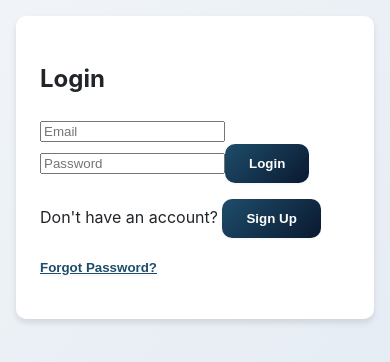
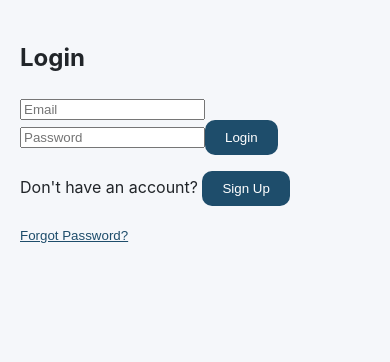
Before and after one commit to Bos243/appointment-booking-app, a React (Create React App) app: page / in a window 390 px wide. Shown: the top 362 px of the page. Built offline with nearby package versions, Linux system fonts and the light colour scheme; no server answers.

Commit message:
Update App.css

```diff
--- a/src/App.css
+++ b/src/App.css
@@ -1,167 +1,80 @@
 :root {
-  /* ===== Enhanced Color Palette ===== */
-  --primary-dark: #0a192f;       /* Navy blue */
-  --primary-main: #1e4d6b;       /* Deep teal */
-  --accent: #d4af37;             /* Gold accent */
-  --accent-light: #f0e6c2;       /* Light gold */
-  --text-light: #f8f9fa;         /* Off-white */
-  --text-dark: #212529;          /* Dark gray */
-  --text-muted: #6c757d;         /* Muted text */
-  --card-bg: #ffffff;            /* Pure white cards */
-  --border-color: rgba(0, 0, 0, 0.08);
+  /* ===== Your Original Color Palette ===== */
+  --primary-dark: #0a192f;
+  --primary-main: #1e4d6b;
+  --accent: #d4af37;
+  --text-light: #f8f9fa;
+  --text-dark: #212529;
+  --card-bg: #ffffff;
   --border-radius: 10px;
-  --transition: all 0.25s cubic-bezier(0.65, 0, 0.35, 1);
-  --shadow-sm: 0 1px 3px rgba(0, 0, 0, 0.05);
-  --shadow-md: 0 4px 6px rgba(0, 0, 0, 0.1);
 }
 
-/* ===== Base Styles ===== */
+/* ===== Clean Base Styles ===== */
 body {
-  margin: 0;
-  font-family: 'Inter', 'Segoe UI', system-ui, sans-serif;
-  background: linear-gradient(135deg, #f0f4f8 0%, #dfe7f0 100%);
+  font-family: 'Inter', sans-serif;
+  background: #f5f7fa;
   color: var(--text-dark);
-  line-height: 1.6;
-  min-height: 100vh;
+  line-height: 1.5;
+  padding: 20px;
 }
 
-/* ===== Layout Improvements ===== */
-.container {
-  max-width: 1200px;
-  margin: 2rem auto;
-  padding: 2rem;
-  background: var(--card-bg);
-  border-radius: var(--border-radius);
-  box-shadow: var(--shadow-md);
-}
-
-/* ===== Table Fixes ===== */
+/* ===== Fixed Table Styles ===== */
 table {
   width: 100%;
   border-collapse: collapse;
-  table-layout: fixed;
-  margin: 1.5rem 0;
+  table-layout: fixed; /* This fixes overflow */
 }
 
-th, td {
-  padding: 1rem;
+td, th {
+  padding: 12px 15px;
   text-align: left;
-  border-bottom: 1px solid var(--border-color);
-  word-wrap: break-word;
-  vertical-align: top;
+  border-bottom: 1px solid #e0e0e0;
+  word-break: break-word; /* Handles long text */
 }
 
-th {
-  background-color: #f8f9fa;
-  font-weight: 600;
-  color: var(--primary-dark);
+/* ===== Card Improvements ===== */
+.dashboard-card {
+  background: white;
+  border-radius: var(--border-radius);
+  padding: 20px;
+  margin-bottom: 20px;
+  box-shadow: 0 2px 10px rgba(0,0,0,0.05);
+  overflow: hidden; /* Contains content */
 }
 
-/* ===== Dashboard Card Improvements ===== */
-.dashboard-card {
-  background: var(--card-bg);
+/* ===== Simple Header ===== */
+header {
+  background: var(--primary-dark);
+  color: white;
+  padding: 15px 20px;
+  margin-bottom: 25px;
   border-radius: var(--border-radius);
-  padding: 1.75rem;
-  margin-bottom: 1.5rem;
-  box-shadow: var(--shadow-sm);
-  border: 1px solid var(--border-color);
-  overflow: hidden; /* Fixes overflow issues */
 }
 
-.dashboard-card h3 {
-  margin-top: 0;
-  color: var(--primary-dark);
-  border-bottom: 2px solid var(--accent-light);
-  padding-bottom: 0.75rem;
-}
-
-/* ===== Enhanced Header ===== */
-header {
-  background: linear-gradient(135deg, var(--primary-dark) 0%, var(--primary-main) 100%);
-  padding: 1.5rem 2rem;
-  color: white;
-  font-size: 1.25rem;
-  font-weight: 600;
-  box-shadow: var(--shadow-md);
-  margin-bottom: 2.5rem;
-  border-radius: 0 0 var(--border-radius) var(--border-radius);
-}
-
-/* ===== Button Improvements ===== */
+/* ===== Working Buttons ===== */
 button {
-  padding: 0.75rem 1.5rem;
-  background: linear-gradient(135deg, var(--primary-main) 0%, var(--primary-dark) 100%);
+  background: var(--primary-main);
   color: white;
   border: none;
+  padding: 10px 20px;
   border-radius: var(--border-radius);
-  font-weight: 600;
   cursor: pointer;
-  transition: var(--transition);
-  box-shadow: var(--shadow-sm);
+  transition: 0.2s;
 }
 
 button:hover {
-  transform: translateY(-2px);
-  box-shadow: 0 6px 12px rgba(30, 77, 107, 0.15);
+  background: #1a4365;
 }
 
 .logout-btn {
   background: transparent;
-  border: 2px solid white;
-  color: white;
+  border: 1px solid white;
 }
 
-.logout-btn:hover {
-  background: white;
-  color: var(--primary-dark);
-}
-
-/* ===== Status Badges ===== */
-.status-badge {
-  display: inline-block;
-  padding: 0.25rem 0.75rem;
-  border-radius: 100px;
-  font-size: 0.85rem;
-  font-weight: 600;
-}
-
-.status-completed {
-  background-color: #e6ffed;
-  color: #22863a;
-}
-
-/* ===== Responsive Improvements ===== */
+/* ===== Responsive Fixes ===== */
 @media (max-width: 768px) {
-  .container {
-    padding: 1.5rem;
-    margin: 1rem;
-  }
-
-  table {
-    display: block;
-    overflow-x: auto;
-  }
-
-  th, td {
-    padding: 0.75rem;
+  td, th {
+    padding: 8px 10px;
+    font-size: 14px;
   }
 }
-
-/* ===== Filter Section ===== */
-.filter-section {
-  display: flex;
-  gap: 1rem;
-  margin-bottom: 1.5rem;
-  flex-wrap: wrap;
-}
-
-.filter-group {
-  min-width: 200px;
-}
-
-/* ===== Text Overflow Protection ===== */
-.text-ellipsis {
-  white-space: nowrap;
-  overflow: hidden;
-  text-overflow: ellipsis;
-}
```
